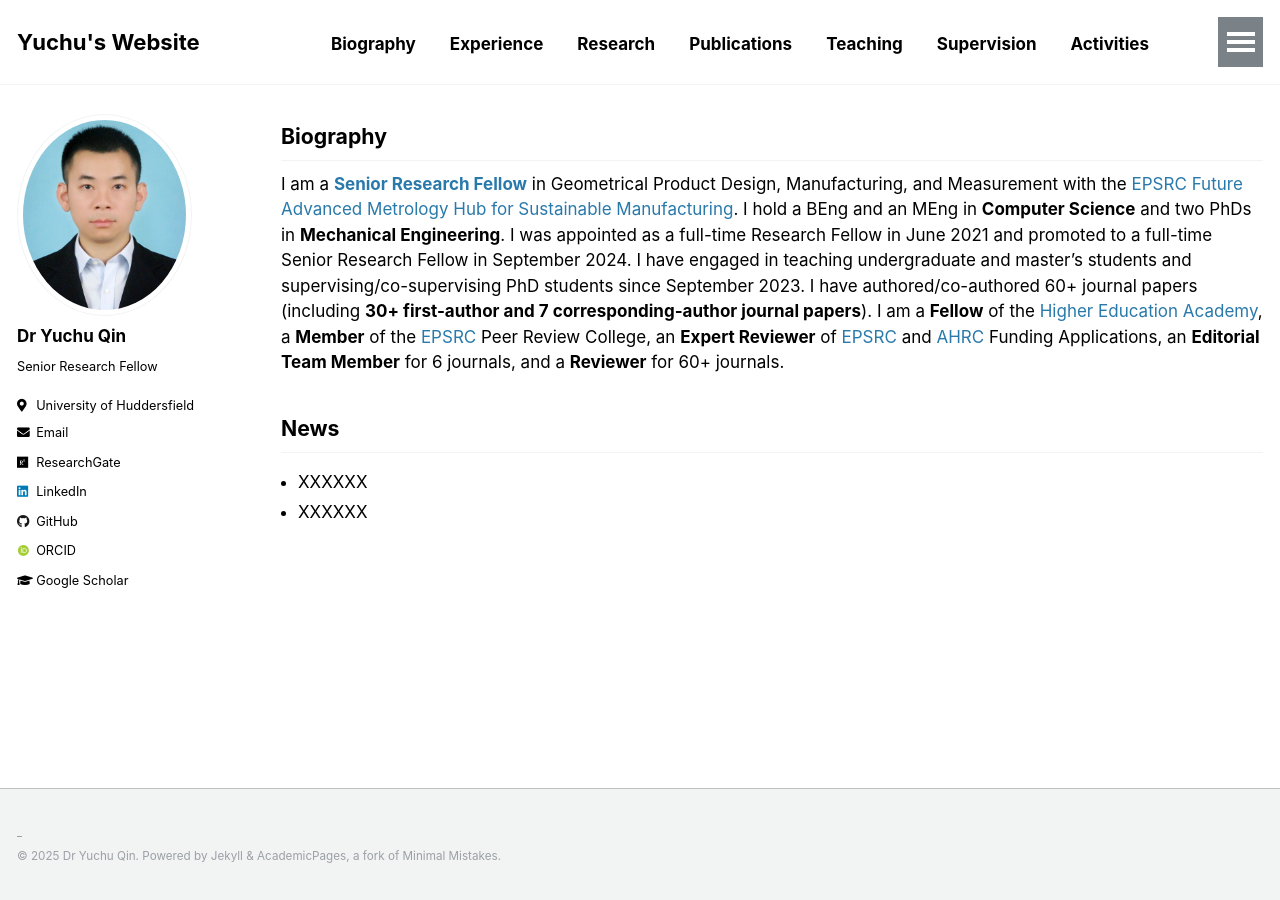
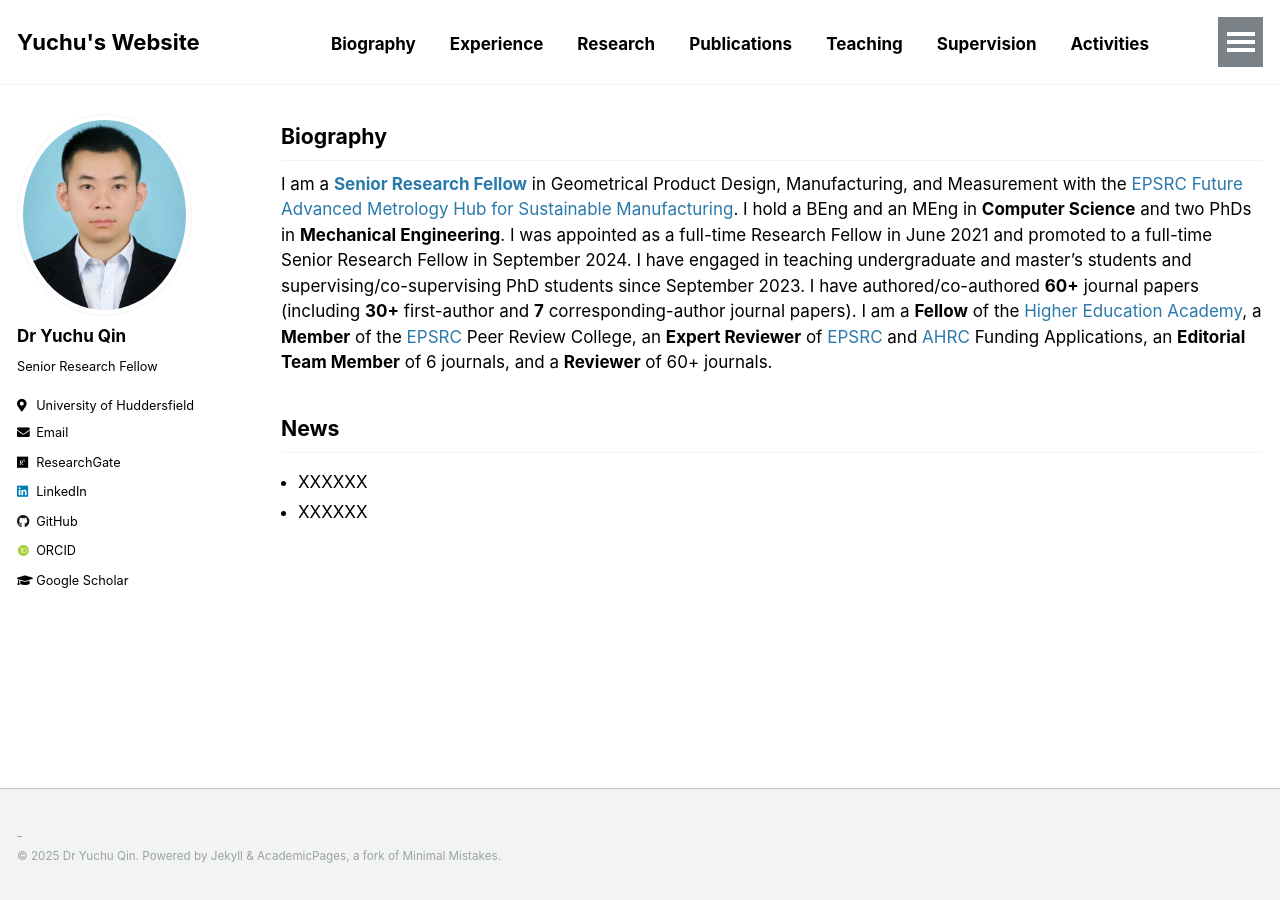
Before and after one commit to yuchu-qin/yuchu-qin.github.io, a Jekyll site: the page built from _pages/index.md, in a window 1280 px wide. Built offline with Jekyll 4.4.1, drawn with Linux system fonts in a browser that asks for light colours; some web fonts are replaced; our own code applies the rules of GitHub Pages for plain Markdown files.

Commit message:
Update index.md

```diff
--- a/_pages/index.md
+++ b/_pages/index.md
@@ -4,7 +4,7 @@ author_profile: true
 ---
 
 ## Biography
-I am a [**Senior Research Fellow**](https://pure.hud.ac.uk/en/persons/yuchu-qin) in Geometrical Product Design, Manufacturing, and Measurement with the [EPSRC Future Advanced Metrology Hub for Sustainable Manufacturing](https://research.hud.ac.uk/institutes-centres/cpt/). I hold a BEng and an MEng in **Computer Science** and two PhDs in **Mechanical Engineering**. I was appointed as a full-time Research Fellow in June 2021 and promoted to a full-time Senior Research Fellow in September 2024. I have engaged in teaching undergraduate and master’s students and supervising/co-supervising PhD students since September 2023. I have authored/co-authored 60+ journal papers (including **30+ first-author and 7 corresponding-author journal papers**). I am a **Fellow** of the [Higher Education Academy](https://www.advance-he.ac.uk/), a **Member** of the [EPSRC](https://www.ukri.org/councils/epsrc/) Peer Review College, an **Expert Reviewer** of [EPSRC](https://www.ukri.org/councils/epsrc/) and [AHRC](https://www.ukri.org/councils/ahrc/) Funding Applications, an **Editorial Team Member** for 6 journals, and a **Reviewer** for 60+ journals.
+I am a [**Senior Research Fellow**](https://pure.hud.ac.uk/en/persons/yuchu-qin) in Geometrical Product Design, Manufacturing, and Measurement with the [EPSRC Future Advanced Metrology Hub for Sustainable Manufacturing](https://research.hud.ac.uk/institutes-centres/cpt/). I hold a BEng and an MEng in **Computer Science** and two PhDs in **Mechanical Engineering**. I was appointed as a full-time Research Fellow in June 2021 and promoted to a full-time Senior Research Fellow in September 2024. I have engaged in teaching undergraduate and master’s students and supervising/co-supervising PhD students since September 2023. I have authored/co-authored **60+** journal papers (including **30+** first-author and **7** corresponding-author journal papers). I am a **Fellow** of the [Higher Education Academy](https://www.advance-he.ac.uk/), a **Member** of the [EPSRC](https://www.ukri.org/councils/epsrc/) Peer Review College, an **Expert Reviewer** of [EPSRC](https://www.ukri.org/councils/epsrc/) and [AHRC](https://www.ukri.org/councils/ahrc/) Funding Applications, an **Editorial Team Member** of 6 journals, and a **Reviewer** of 60+ journals.
 
 ## News
 - XXXXXX
```
